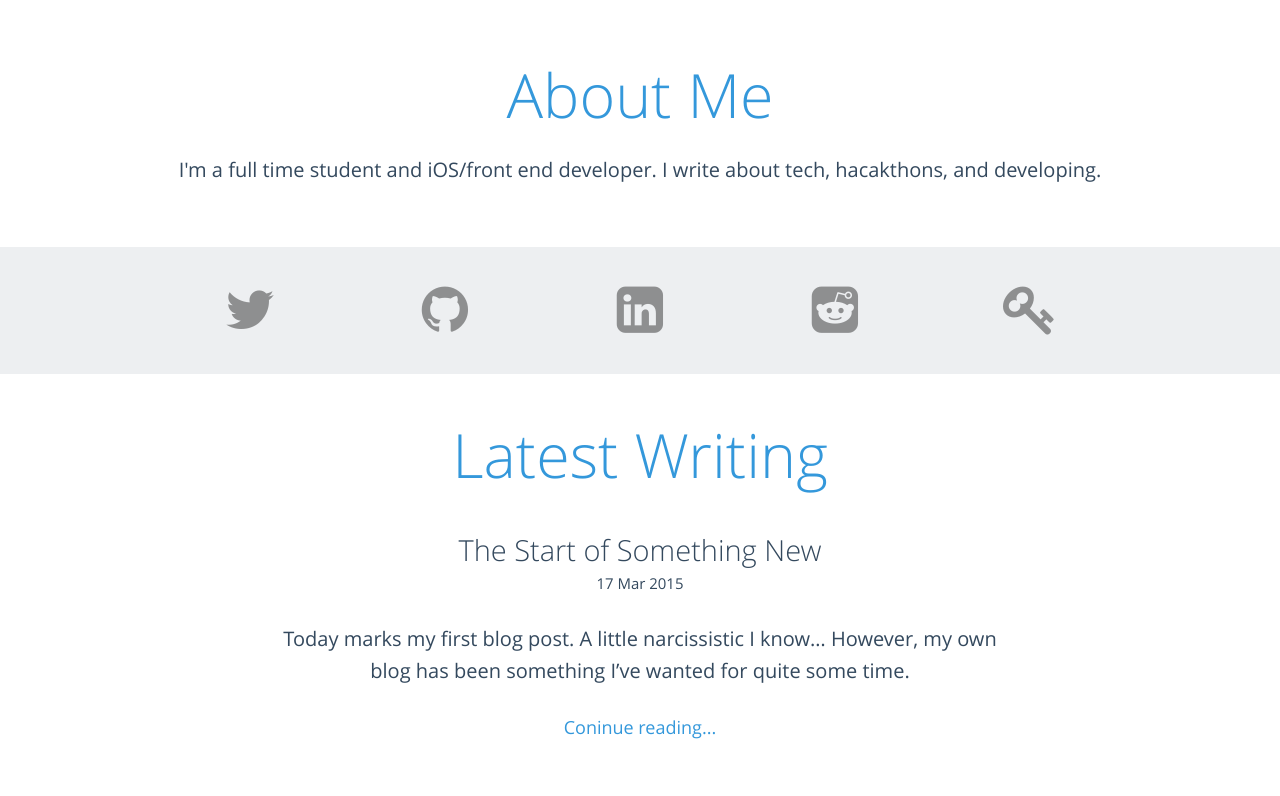
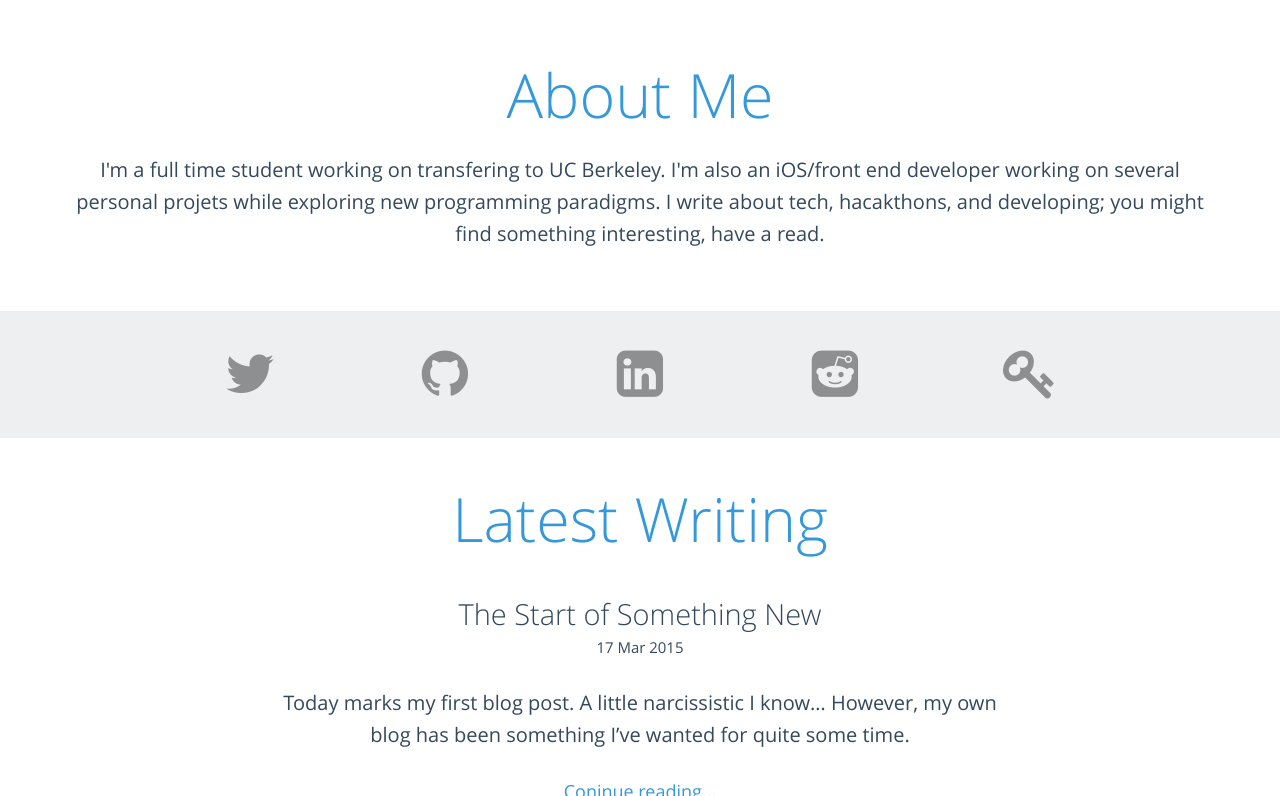
Before and after one commit to shatasundara/thebearjew.github.io, a Jekyll site: the page built from index.html, in a window 1280 px wide and 900 px high, scrolled down 800 px, cut to the strip 104-900 px from the top of the window. Built offline with Jekyll 4.4.1, drawn with Linux system fonts in a browser that asks for light colours; nearby versions of some CDN libraries; some web fonts are replaced; Markdown is read by kramdown in place of the engine named in the settings.

Commit message:
Updated site description

```diff
--- a/_config.yml
+++ b/_config.yml
@@ -2,7 +2,7 @@
 title: Jacob Young-Software Engineer
 email: jacob@jacobyoung.me
 description: > # this means to ignore newlines until "baseurl:"
-  I'm a full time student and iOS/front end developer. I write about tech, hacakthons, and developing.
+  I'm a full time student working on transfering to UC Berkeley. I'm also an iOS/front end developer working on several personal projets while exploring new programming paradigms. I write about tech, hacakthons, and developing; you might find something interesting, have a read.
 baseurl: "/" # the subpath of your site, e.g. /blog/
 permalink: /posts/:title
 url: "https://jacobyoung.me" # the base hostname & protocol for your site
```
